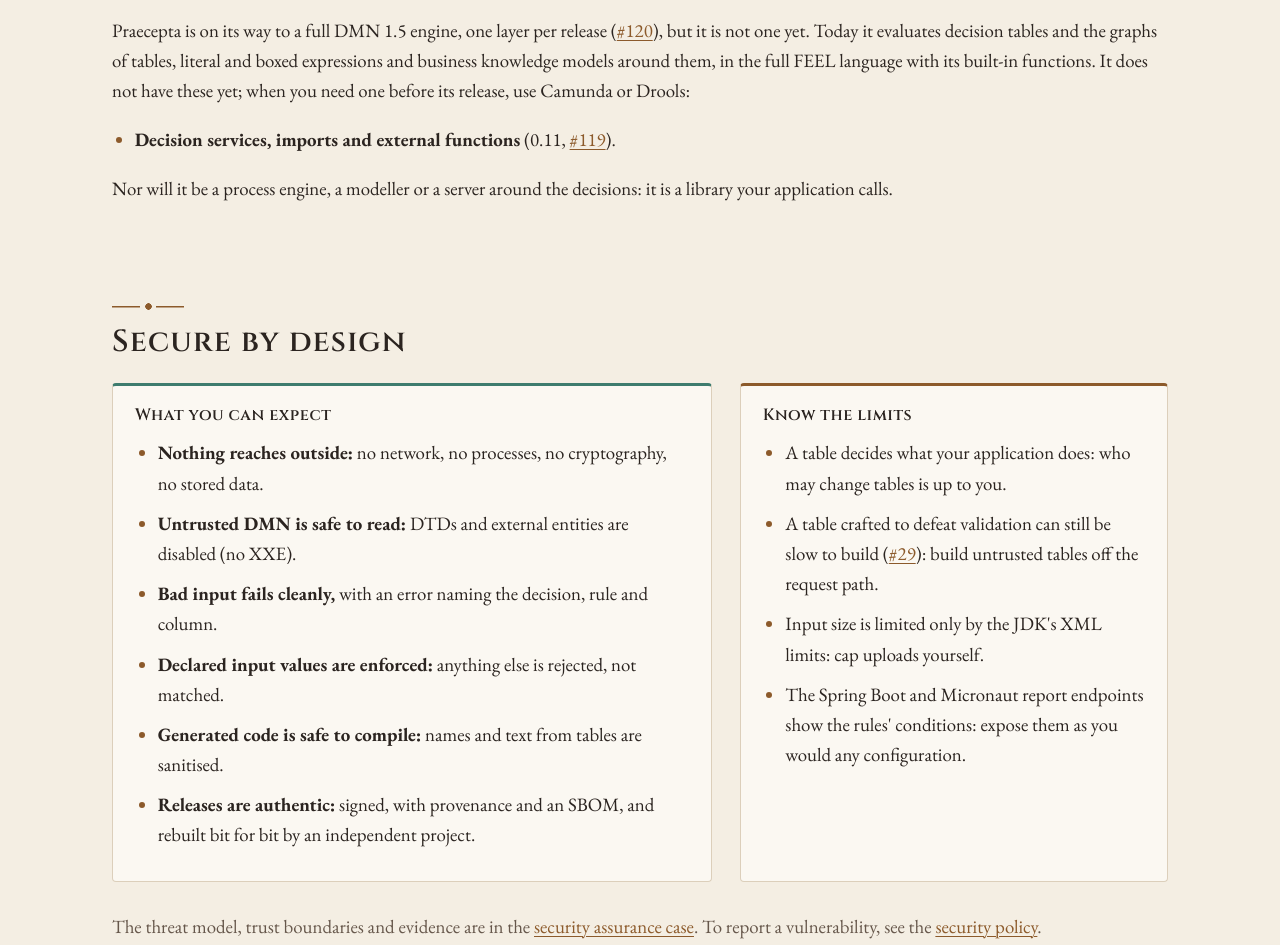
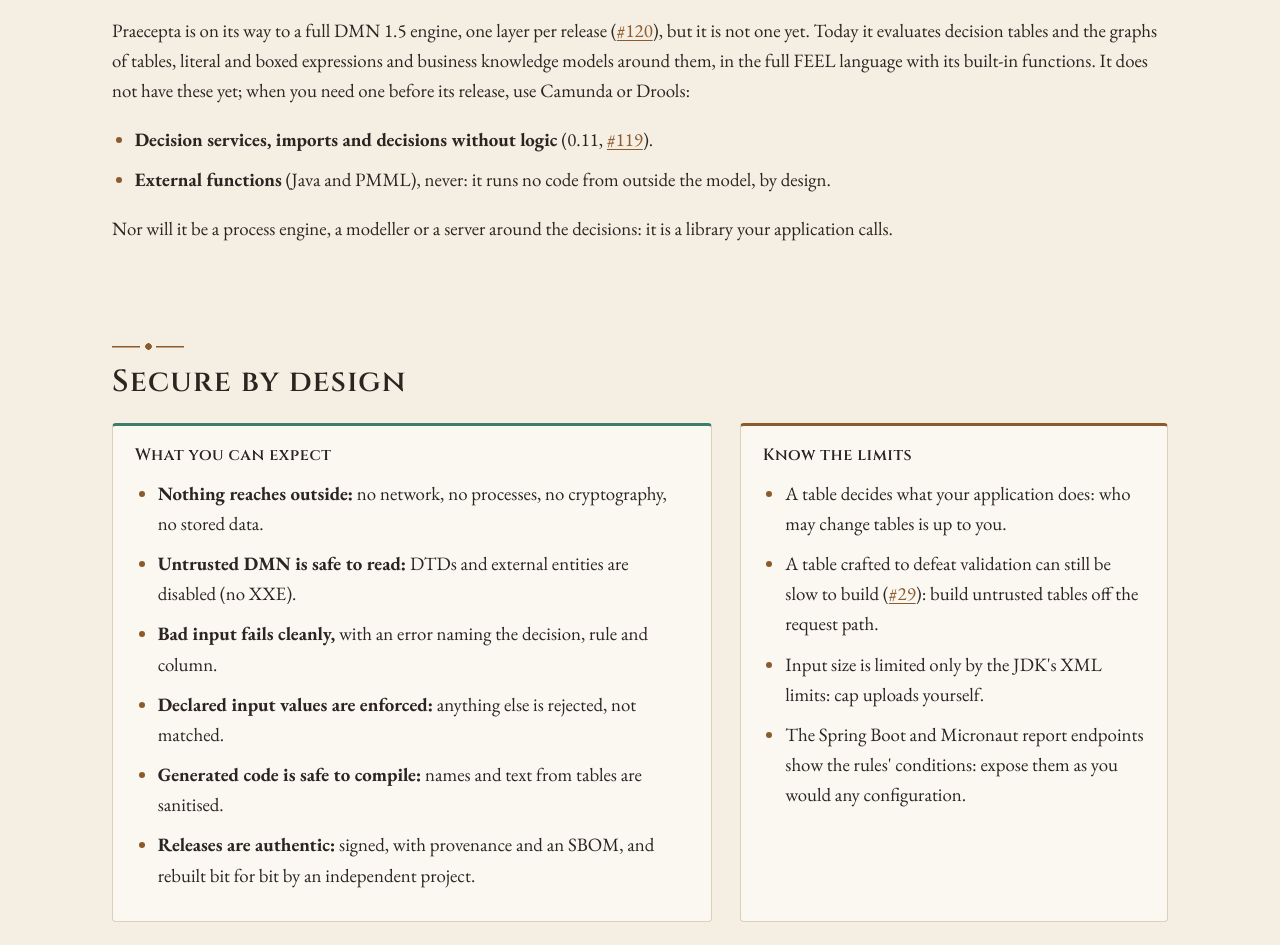
Before and after one commit to brunopacheco1/praecepta, a plain HTML site: page site/index.html in a window 1280 px wide. Shown: the part 5140-6085 px from the top of the page. Drawn offline with Linux system fonts and the light colour scheme.

Commit message:
State that external functions are rejected by design
Praecepta runs no code from outside the model it evaluates, so DMN's
external functions (Java and PMML) stay rejected for good: a known
deviation in DMN-CONFORMANCE, for security, which the 1.0 conformance
claim will name as its one deliberate exception. The roadmap, README,
site, ARCHITECTURE and SECURITY-ASSURANCE no longer plan them for 0.11,
so 0.10 is not released promising them.

Co-Authored-By: Claude Opus 5.5 <noreply@anthropic.com>

```diff
--- a/site/index.html
+++ b/site/index.html
@@ -289,8 +289,9 @@ discount.evaluate(Map.of("country", "PT", "age", "30"));   // [{tier=gold}]</cod
         FEEL language with its built-in functions. It does not have these yet; when you need one before its
         release, use Camunda or Drools:</p>
       <ul class="plain">
-        <li><strong>Decision services, imports and external functions</strong> (0.11,
+        <li><strong>Decision services, imports and decisions without logic</strong> (0.11,
           <a href="https://github.com/brunopacheco1/praecepta/issues/119">#119</a>).</li>
+        <li><strong>External functions</strong> (Java and PMML), never: it runs no code from outside the model, by design.</li>
       </ul>
       <p>Nor will it be a process engine, a modeller or a server around the decisions: it is a library your
         application calls.</p>
@@ -505,7 +506,7 @@ discount.evaluate(Map.of("country", "PT", "age", "30"));   // [{tier=gold}]</cod
         <li>
           <h3>Next: 0.11</h3>
           <ul class="plain">
-            <li>Decision services, imports, external functions and the rest of DMN 1.5
+            <li>Decision services, imports and the rest of DMN 1.5, but external functions, which it rejects by design
               (<a href="https://github.com/brunopacheco1/praecepta/issues/119">#119</a>)</li>
           </ul>
         </li>
```
Also changed, not shown: 5 other files.
